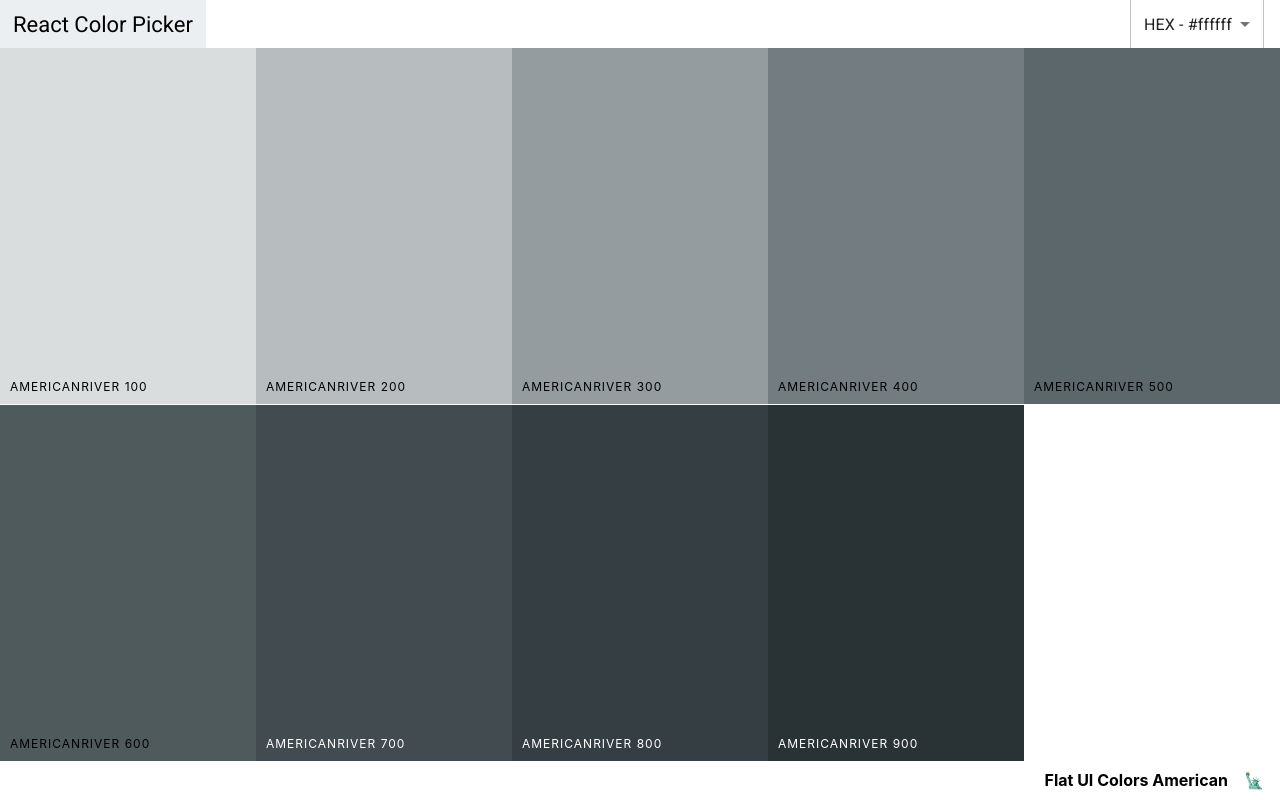
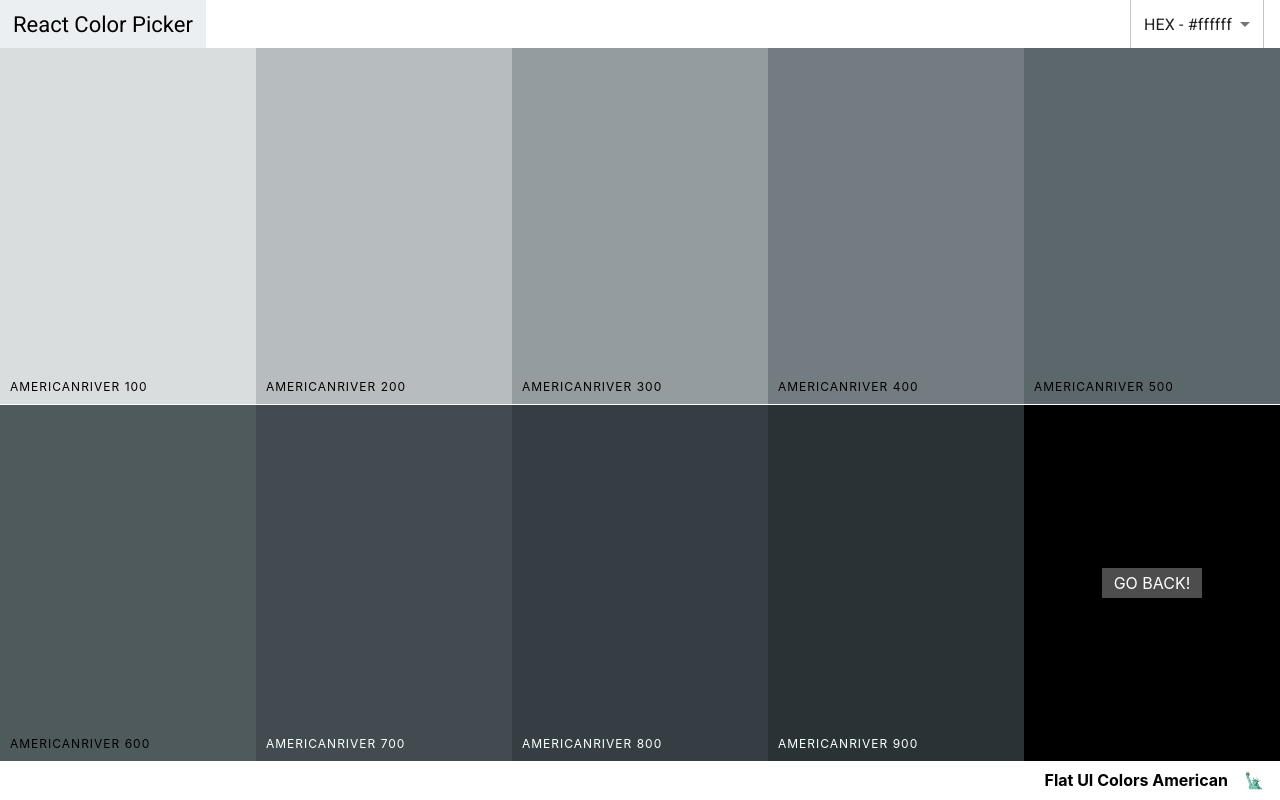
Before and after one commit to pauligarcia8/ReactMassiveColorProject, a React (Create React App) app in the folder color_app/: page /palette/flat-ui-colors-american/americanriver in a window 1280 px wide. Built offline with nearby package versions, Linux system fonts and the light colour scheme.

Commit message:
refactor palette styles

```diff
--- a/color_app/src/Palette.css
+++ b/color_app/src/Palette.css
@@ -1,11 +1,11 @@
-.Palette {
+/* .Palette {
     height: 100vh;
     display: flex;
     flex-direction: column;
-}
-.Palette-colors {
+}  */
+/* .Palette-colors {
     height: 90%;
-}
+} */
 .Palette-footer {
     background-color: white;
     height: 5vh;
--- a/color_app/src/Palette.js
+++ b/color_app/src/Palette.js
@@ -2,7 +2,20 @@
 import ColorBox from "./ColorBox";
 import NavBar from "./NavBar";
 import PaletteFooter from "./PaletteFooter";
+import { withStyles } from "@material-ui/styles";
 import './Palette.css'
+
+const style = {
+  Palette: {
+    height: "100vh",
+    display: "flex",
+    flexDirection: "column"
+  },
+  colors: {
+    height: "90%"
+  },
+};
+
 class Palette extends Component {
     constructor(props) {
       super(props);
@@ -18,6 +31,7 @@
     }
     render() {
         const { colors, paletteName, emoji, id } = this.props.palette;
+        const { classes } = this.props;
         const { level, format } = this.state;
         const colorBoxes = colors[level].map(color => (
             <ColorBox
@@ -29,7 +43,7 @@
             />
         ));
         return (
-            <div className="Palette">
+            <div className={classes.Palette}>
                 {/* Navbar goes here */}
                 <NavBar
                 level={level}
@@ -38,7 +52,7 @@
                 showingAllColors
                 />
                 {/*bunch of color boxes*/}
-                <div className="Palette-colors">
+                <div className={classes.colors}>
                 {colorBoxes}
                 </div>
                 {/* footer eventually */}
@@ -47,4 +61,4 @@
         );
     }
 }
-export default Palette;
+export default withStyles(style)(Palette);
--- a/color_app/src/SingleColorPalette.js
+++ b/color_app/src/SingleColorPalette.js
@@ -3,8 +3,60 @@
 import NavBar from "./NavBar";
 import PaletteFooter from "./PaletteFooter";
 import ColorBox from "./ColorBox";
+import { withStyles } from "@material-ui/styles";
 
-
+const style = {
+    Palette: {
+      height: "100vh",
+      display: "flex",
+      flexDirection: "column"
+    },
+    colors: {
+      height: "90%"
+    },
+    goBack: {
+        width: "20%",
+        height: "50%",
+        margin: "0 auto",
+        display: "inline-block",
+        position: "relative",
+        cursor: "pointer",
+        marginBottom: "-3.5px",
+        opacity: 1,
+        backgroundColor: "black",
+        "& a": {
+          color: "white",
+          width: "100px",
+          height: "30px",
+          position: "absolute",
+          display: "inline-block",
+          top: "50%",
+          left: "50%",
+          marginLeft: "-50px",
+          marginTop: "-15px",
+          textAlign: "center",
+          outline: "none",
+          background: "rgba(255, 255, 255, 0.3)",
+          fontSize: "1rem",
+          lineHeight: "30px",
+          textTransform: "uppercase",
+          border: "none",
+          textDecoration: "none"
+        },
+        // [sizes.down("lg")]: {
+        //   width: "25%",
+        //   height: "33.3333%"
+        // },
+        // [sizes.down("md")]: {
+        //   width: "50%",
+        //   height: "20%"
+        // },
+        // [sizes.down("xs")]: {
+        //   width: "100%",
+        //   height: "10%"
+        // }
+      }
+  };
 
 class SingleColorPalete extends Component {
     constructor(props) {
@@ -30,6 +82,7 @@
     render() {
         const { format } = this.state;
         const { paletteName, emoji, id } = this.props.palette;
+        const { classes } = this.props;
         const colorBoxes = this._shades.map(color => (
             <ColorBox
             key={color.name}
@@ -39,14 +92,13 @@
             />
         ));
         return (
-            <div className="SingleColorPalette Palette">
+            <div className={classes.Palette}>
                 <NavBar handleChange={this.changeFormat} showingAllColors={false}/>
-                <div className="Palette-colors">
+                <div className={classes.colors}>
                     {colorBoxes}
-                <div className="go-back ColorBox">
+                <div className={classes.goBack}>
                     <Link
-                    to={`/palette/${id}`}
-                    className="back-button">
+                    to={`/palette/${id}`}>
                     Go Back!
                     </Link>
                 </div>
@@ -56,4 +108,4 @@
         )
 }
 }
-export default SingleColorPalete;
+export default withStyles(style)(SingleColorPalete);
```
